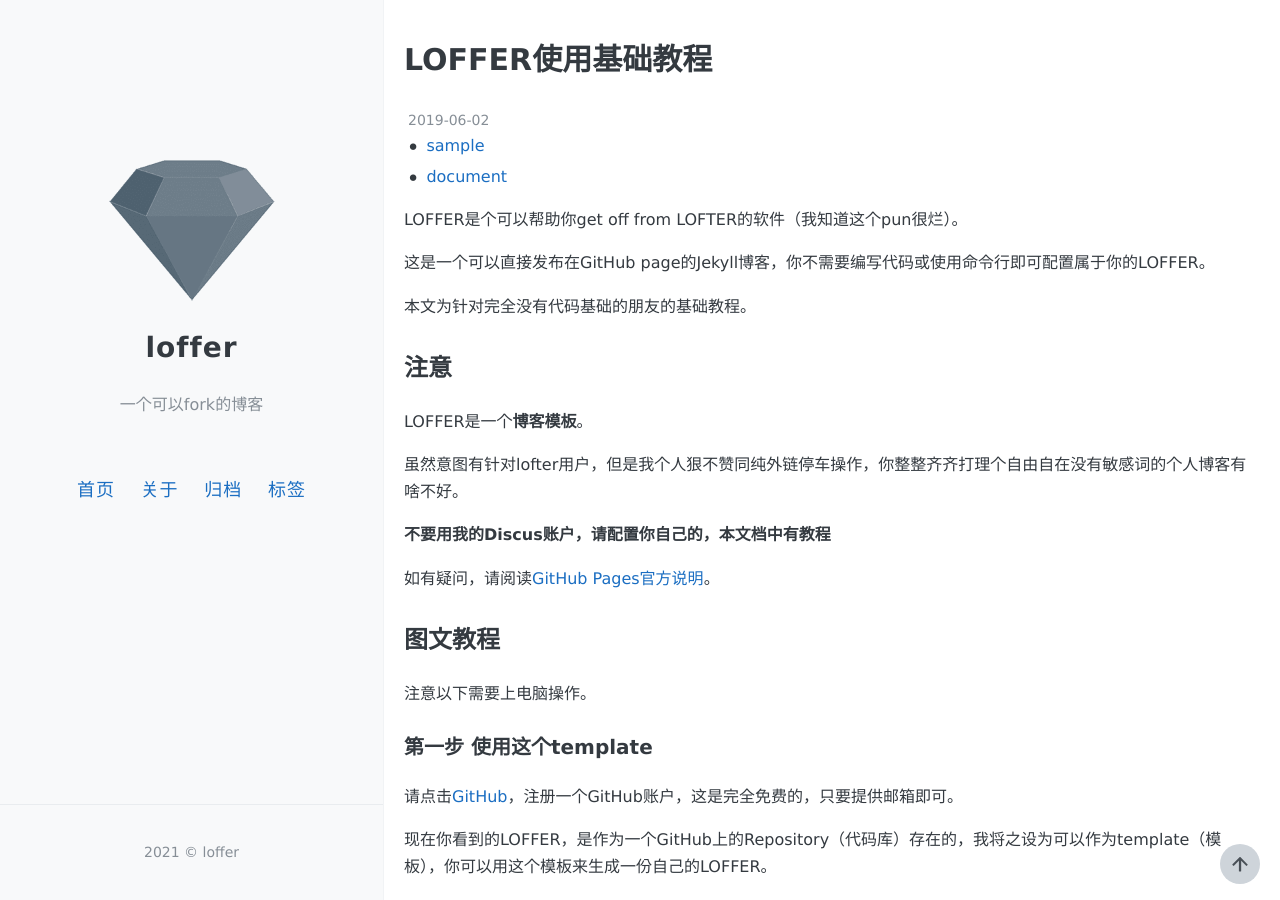
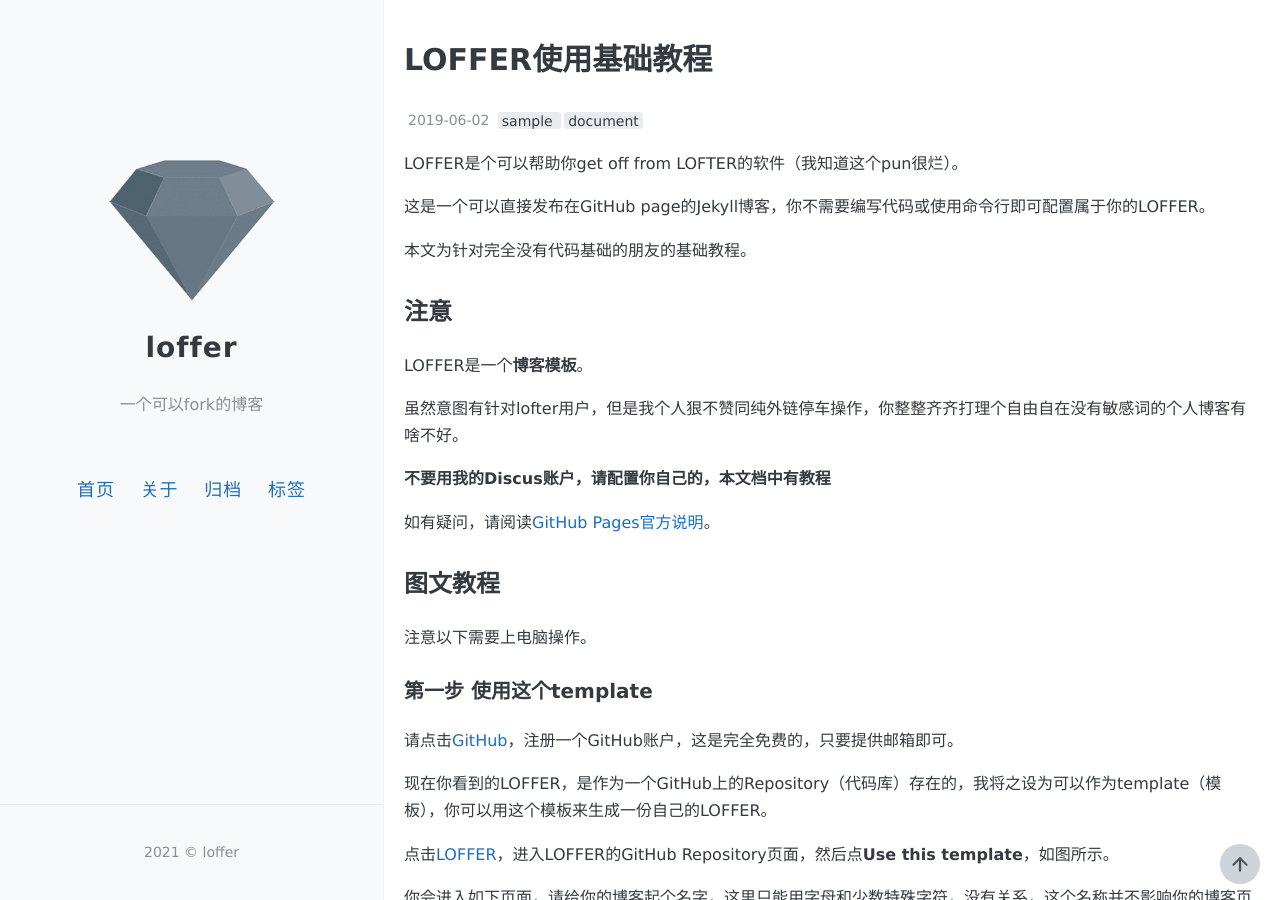
Before and after one commit to wmnhw/loffer, a Jekyll site: the page built from _posts/2019-06-02-document.md, in a window 1280 px wide and 900 px high. Built offline with Jekyll 4.4.1, drawn with Linux system fonts in a browser that asks for light colours; comment, search, counter and statistics services are not loaded.

Commit message:
Update post.html

```diff
--- a/_layouts/post.html
+++ b/_layouts/post.html
@@ -2,7 +2,7 @@
 layout: default
 ---
 
-<!-- <article class="posts"> -->
+<article class="posts">
   <h1>{{ page.title }}</h1>
 
   <div clsss="meta">
```
